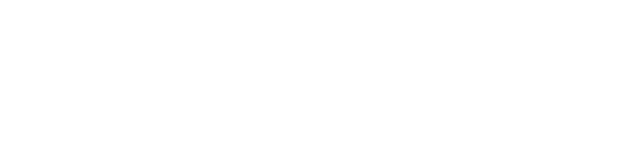
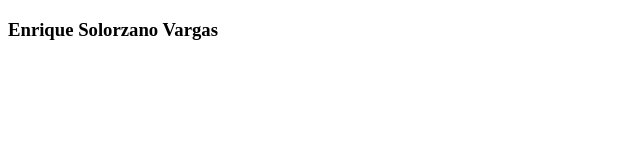
Before and after one commit to EnriqueJSV/Portafolio, a plain HTML site: page index.html in a window 1280 px wide. Shown: the whole page, without its empty margins (0-640 px from the left). Drawn offline with Linux system fonts and the light colour scheme.

Commit message:
agregando header y sus respectivos archivos css

```diff
--- a/index.html
+++ b/index.html
@@ -8,5 +8,12 @@
 
     <body>
 
+        <section class="menu">
+            <header class="menu__header">
+                <div class="menu__img"></div>
+                <h3 class="menu__nombre">Enrique Solorzano Vargas</h3>
+            </header>
+        </section>
+
     </body>
 </html>
```
Also changed, not shown: assets/css/menu/menu-img.css (added), assets/css/menu/menu-nombre.css (added), assets/css/menu/menu.css (added).
